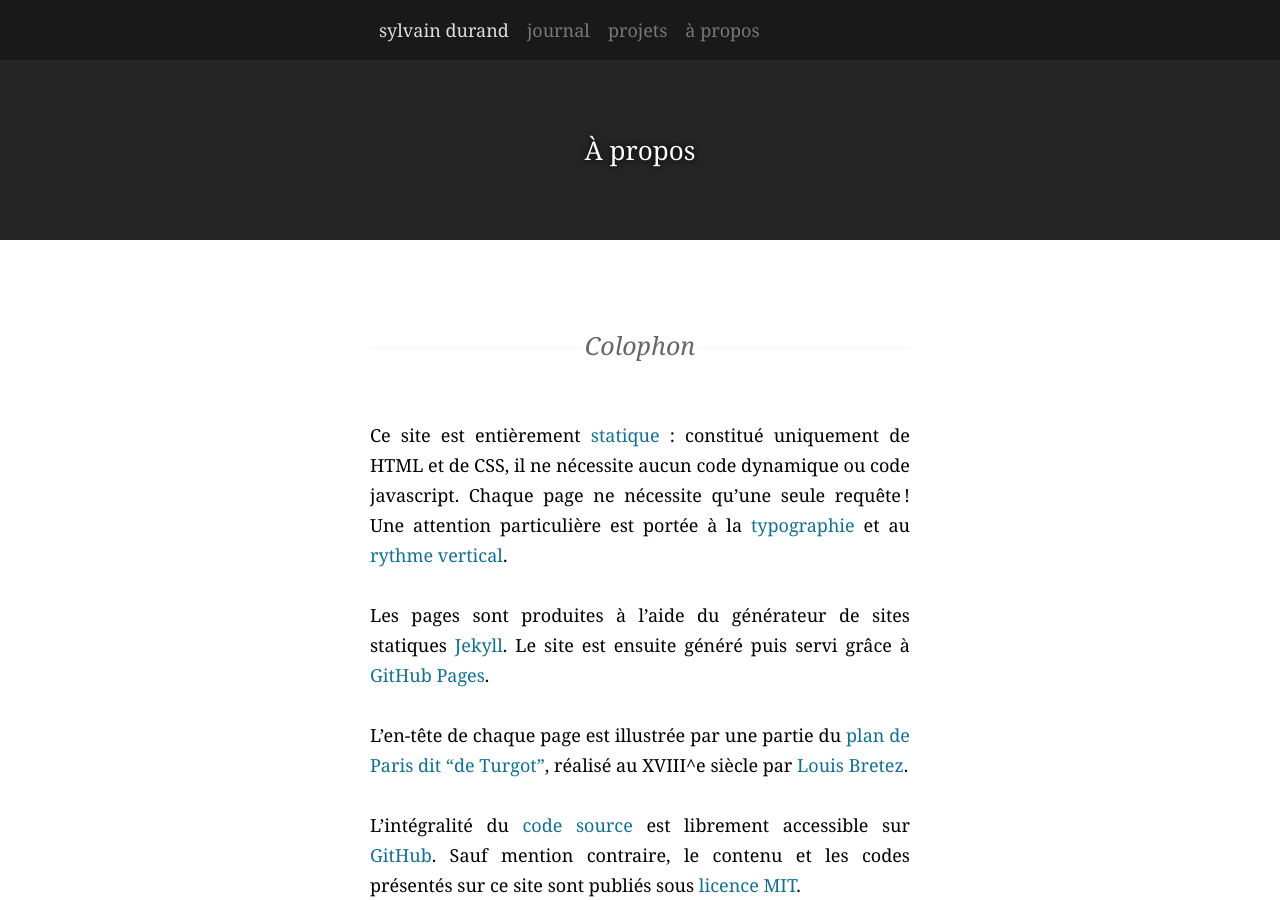
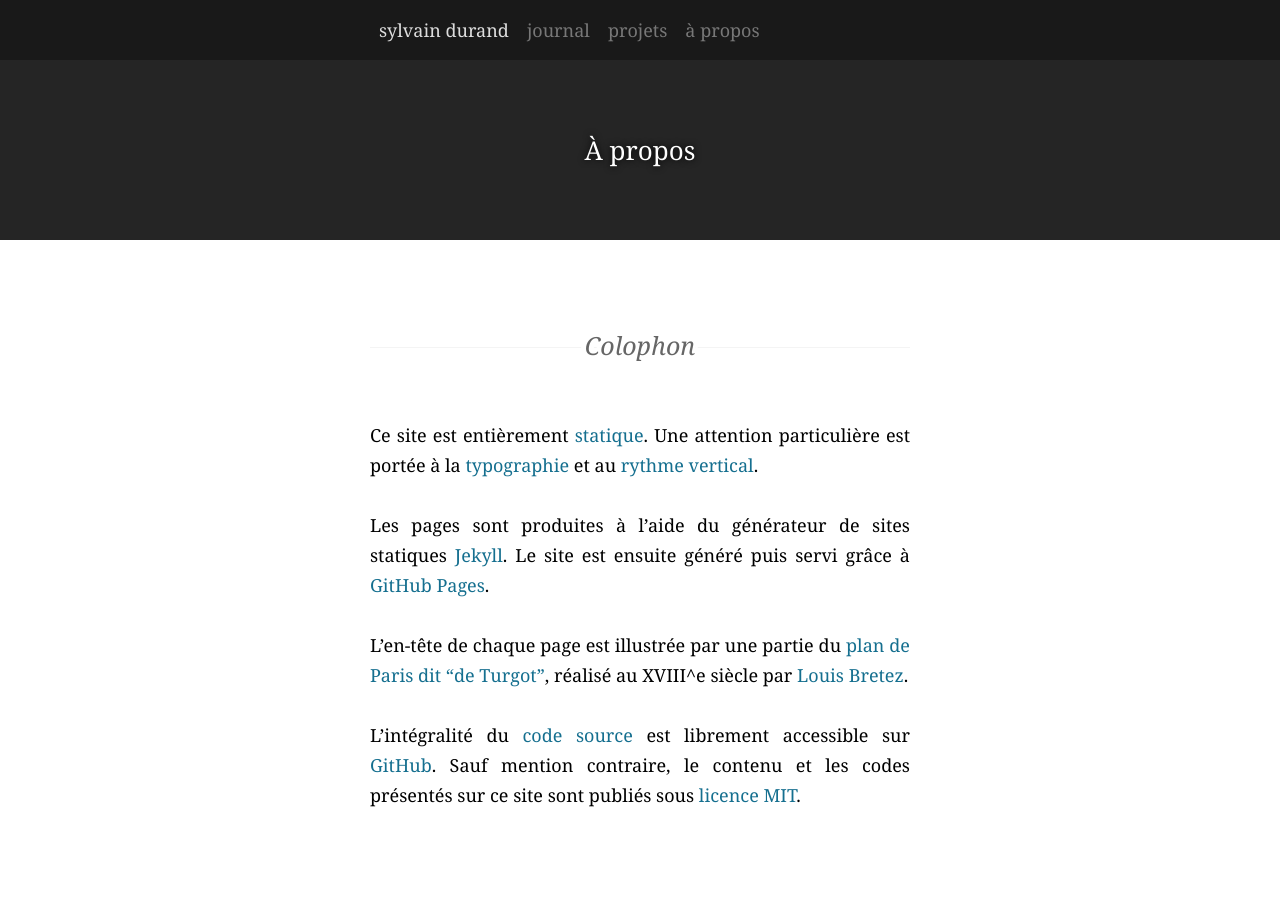
Before and after one commit to simonmeggle/simonmeggle.github.io, a Jekyll site: the page built from _posts/fr/pages/2014-08-24-a-propos.md, in a window 1280 px wide and 900 px high. Built offline with Jekyll 4.4.1, drawn with Linux system fonts in a browser that asks for light colours; Markdown is read by kramdown in place of the engine named in the settings.

```diff
--- a/_posts/fr/pages/2014-08-24-a-propos.md
+++ b/_posts/fr/pages/2014-08-24-a-propos.md
@@ -3,7 +3,7 @@ title: À propos
 ---
 
 ## Colophon
-Ce site est entièrement [statique](https://fr.wikipedia.org/wiki/Page_web_statique) : constitué uniquement de HTML et de CSS, il ne nécessite aucun code dynamique ou code javascript. Chaque page ne nécessite qu'une seule requête ! Une attention particulière est portée à la [typographie](http://webtypography.net/) et au [rythme vertical](http://webtypography.net/2.2.2).
+Ce site est entièrement [statique](https://fr.wikipedia.org/wiki/Page_web_statique). Une attention particulière est portée à la [typographie](http://webtypography.net/) et au [rythme vertical](http://webtypography.net/2.2.2).
 
 Les pages sont produites à l'aide du générateur de sites statiques [Jekyll](http://jekyllrb.com/). Le site est ensuite généré puis servi grâce à [GitHub Pages](https://pages.github.com/).
 
```
Also changed, not shown: Readme.md (+1 -1 lines), _posts/en/pages/2014-08-24-about.md (+1 -1 lines).
